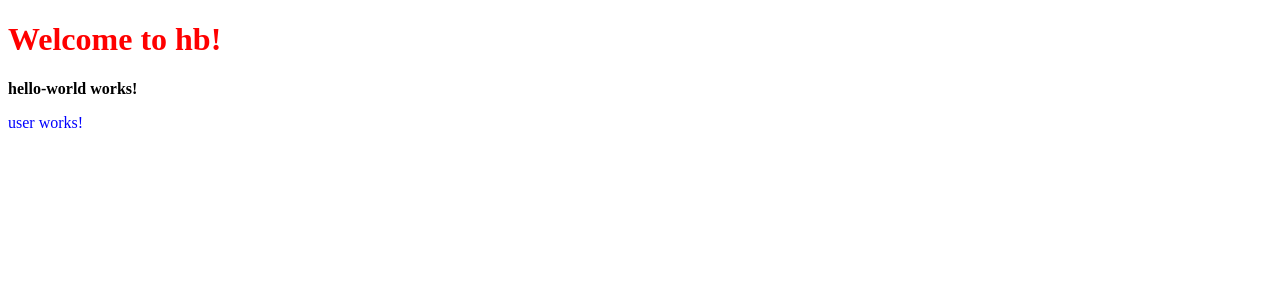
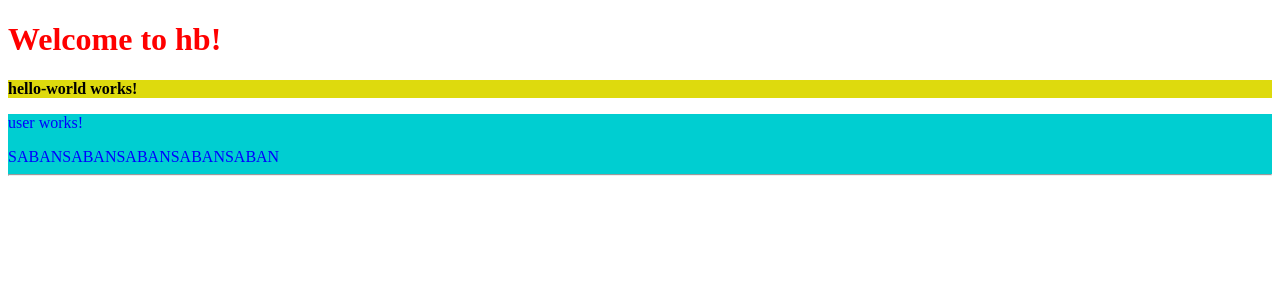
Before and after one commit to netTrek/ng2-training, an Angular app: page / in a window 1280 px wide. Shown: the top 300 px of the page. Built offline with nearby package versions, Linux system fonts and the light colour scheme.

Commit message:
@ContentChild und Children

```diff
--- a/src/app/app.component.html
+++ b/src/app/app.component.html
@@ -4,5 +4,14 @@
     Welcome to {{title}}!
 </h1>
 <hb-hello-world></hb-hello-world>
-<hb-user></hb-user>
+<!--app.component.html-->
+<hb-user>
+  <hb-user-name>SABAN</hb-user-name>
+  <hb-user-name>SABAN</hb-user-name>
+  <hb-user-name>SABAN</hb-user-name>
+  <hb-user-name>SABAN</hb-user-name>
+  <hb-user-name>SABAN</hb-user-name>
+</hb-user>
+
+
 <router-outlet></router-outlet>
--- a/src/app/app.component.ts
+++ b/src/app/app.component.ts
@@ -1,4 +1,4 @@
-import { Component, ViewEncapsulation } from '@angular/core';
+import { Component } from '@angular/core';
 
 @Component({
   selector: 'hb-root',
--- a/src/app/hello-world/hello-world.component.scss
+++ b/src/app/hello-world/hello-world.component.scss
@@ -1,3 +1,5 @@
 :host {
   font-weight: bolder;
+  display: block;
+  background-color: #deda0d;
 }
--- /dev/null
+++ b/src/app/user/user-name/user-name.component.html
@@ -0,0 +1 @@
+<ng-content></ng-content>
--- /dev/null
+++ b/src/app/user/user-name/user-name.component.ts
@@ -0,0 +1,15 @@
+import { Component, OnInit } from '@angular/core';
+
+@Component({
+  selector: 'hb-user-name',
+  templateUrl: './user-name.component.html',
+  styleUrls: ['./user-name.component.scss']
+})
+export class UserNameComponent implements OnInit {
+
+  constructor() { }
+
+  ngOnInit() {
+  }
+
+}
--- a/src/app/user/user.component.html
+++ b/src/app/user/user.component.html
@@ -1,3 +1,7 @@
+<!--user.component.html-->
 <p>
   user works!
 </p>
+<ng-content select="hb-user-name"></ng-content>
+<ng-content></ng-content>
+<hr>
--- a/src/app/user/user.component.scss
+++ b/src/app/user/user.component.scss
@@ -0,0 +1,5 @@
+// user.com
+:host {
+  display: block;
+  background-color: darkturquoise;
+}
--- a/src/app/user/user.component.ts
+++ b/src/app/user/user.component.ts
@@ -1,15 +1,32 @@
-import { Component, OnInit } from '@angular/core';
+import { AfterContentInit, Component, ContentChild, ContentChildren, ElementRef, OnInit, QueryList } from '@angular/core';
+import { UserNameComponent } from './user-name/user-name.component';
 
 @Component({
   selector: 'hb-user',
   templateUrl: './user.component.html',
   styleUrls: ['./user.component.scss']
 })
-export class UserComponent implements OnInit {
+export class UserComponent implements OnInit, AfterContentInit {
 
-  constructor() { }
+  @ContentChild ( UserNameComponent )
+  userName: UserNameComponent;
+
+  @ContentChildren ( UserNameComponent )
+  userNames: QueryList<UserNameComponent>;
+/*
+  !!!!!! SO NIE !!!!!!
+  constructor( elem: ElementRef ) {
+    console.log ( elem );
+    elem.nativeElement.getElementsByTagName( 'hb-user-name' );
+  }
+*/
+
+  constructor () {}
 
   ngOnInit() {
   }
 
+  ngAfterContentInit (): void {
+    console.log( 'alle content inhalte init', this.userName, this.userNames );
+  }
 }
--- a/src/app/user/user.module.ts
+++ b/src/app/user/user.module.ts
@@ -1,12 +1,13 @@
 import { NgModule } from '@angular/core';
 import { CommonModule } from '@angular/common';
 import { UserComponent } from './user.component';
+import { UserNameComponent } from './user-name/user-name.component';
 
 @NgModule({
   imports: [
     CommonModule
   ],
-  declarations: [UserComponent],
-  exports: [UserComponent]
+  declarations: [UserComponent, UserNameComponent],
+  exports: [UserComponent, UserNameComponent]
 })
 export class UserModule { }
```
Also changed, not shown: src/app/user/user-name/user-name.component.scss (added), 1 other file (tests, documents, lock files or other folders).
